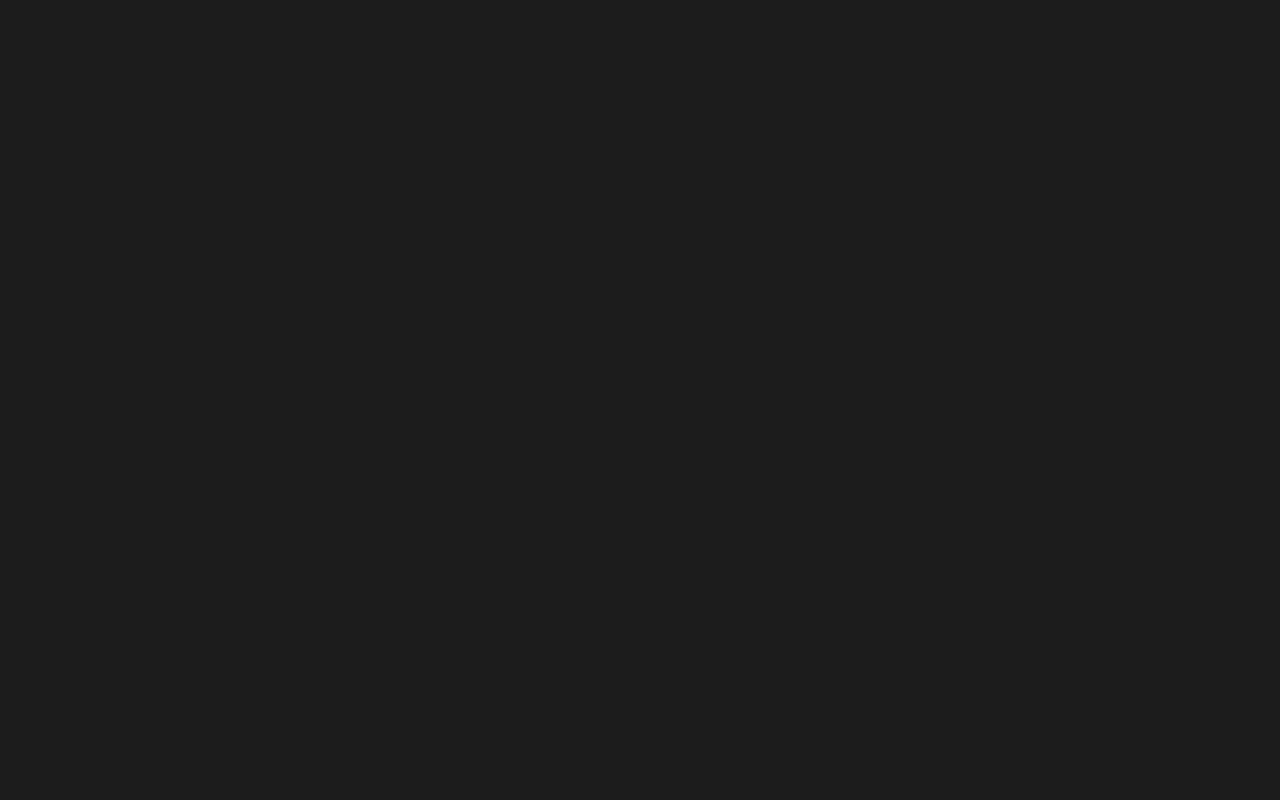
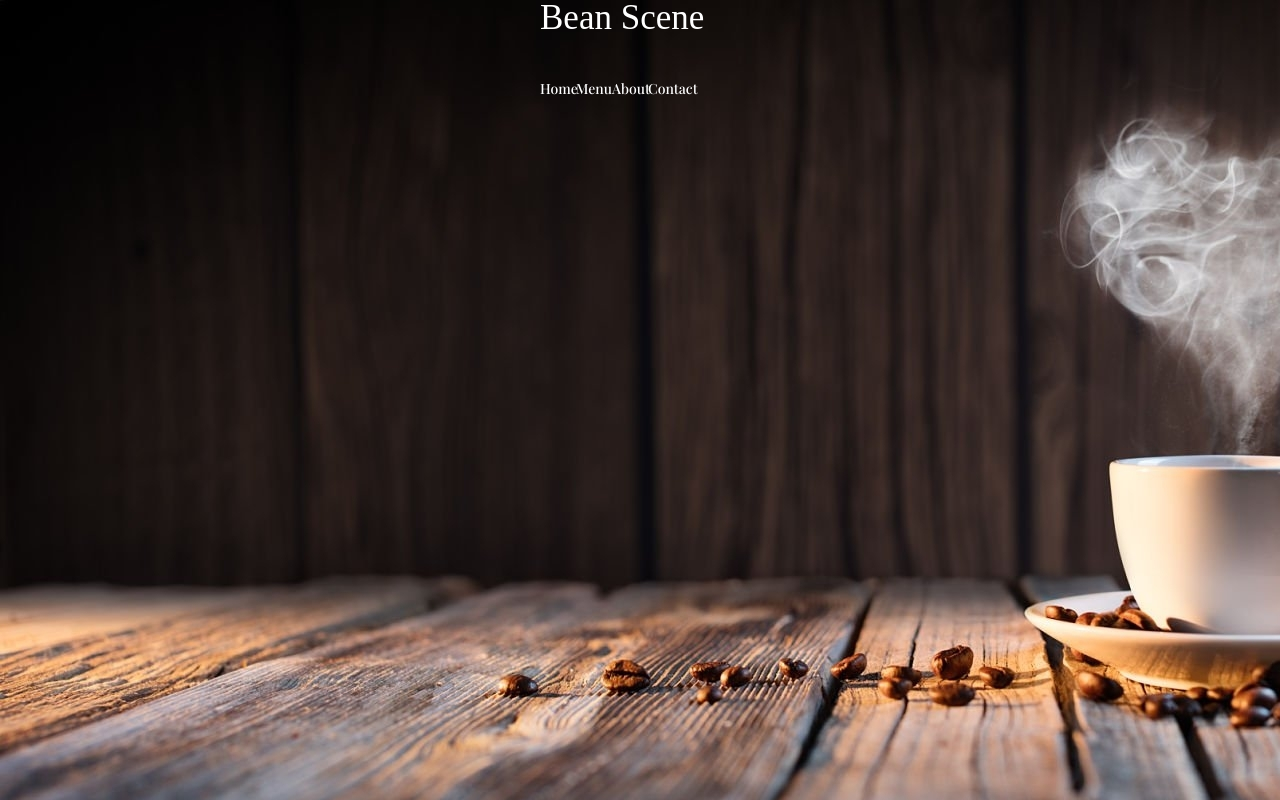
Before and after one commit to Zelchi/AWS_FS_ABR25_D01_COMPASS_Coffee-Shop, a website with bundled scripts: page index.html in a window 1280 px wide. Built offline with nearby package versions, Linux system fonts and the light colour scheme; a web font is replaced by a local one.

Commit message:
backup: attempt to make a componentization

```diff
--- a/index.html
+++ b/index.html
@@ -15,20 +15,10 @@
 		/>
 		<link rel="icon" href="/src/assets/Coffee.png" />
 		<link rel="stylesheet" href="/src/styles/index.css" />
+		<link rel="stylesheet" href="/src/styles/header.css" />
 		<title>Coffee Shop</title>
 	</head>
-
 	<body>
-		<header id="Header"></header>
-		<main>
-			<section id="Menu"></section>
-			<section id="Discover"></section>
-			<section id="Orders"></section>
-			<section id="Think"></section>
-			<section id="Slick"></section>
-			<section id="Subscribe"></section>
-			<footer id="Footer"></footer>
-		</main>
-		<script src="src/scripts/index.js"></script>
+		<script type="module" src="src/scripts/index.js"></script>
 	</body>
 </html>
--- /dev/null
+++ b/src/scripts/component.js
@@ -0,0 +1,19 @@
+export class Component {
+    constructor(tag = 'section', className = '') {
+        this.element = document.createElement(tag);
+        this.element.className = className;
+        document.body.appendChild(this.element);
+    }
+
+    createElement({ tag, className = '', content = '', src = '' }) {
+        const element = document.createElement(tag);
+        if (className) element.className = className;
+        if (content) element.innerHTML = content;
+        if (src) element.src = src;
+        return element;
+    }
+
+    appendChild(child) {
+        this.element.appendChild(child);
+    }
+}
--- /dev/null
+++ b/src/scripts/home.js
@@ -0,0 +1,45 @@
+import { Component } from './component.js';
+
+export class Home extends Component {
+    constructor() {
+        super('section', 'Home');
+    }
+
+    render() {
+        const container = this.createElement({
+            tag: 'div',
+            className: 'Home__Container',
+        });
+        this.appendChild(container);
+
+        const navBar = this.createElement({
+            tag: 'div',
+            className: 'Home__NavBar',
+        });
+        container.appendChild(navBar);
+
+        navBar.appendChild(
+            this.createElement({
+                tag: 'p',
+                className: 'Home__Logo',
+                content: 'Bean Scene',
+            })
+        );
+
+        const menuBar = this.createElement({
+            tag: 'div',
+            className: 'Home__MenuBar',
+        });
+        navBar.appendChild(menuBar);
+
+        ['Home', 'Menu', 'About', 'Contact'].forEach((text) => {
+            menuBar.appendChild(
+                this.createElement({
+                    tag: 'p',
+                    className: 'Home__Button',
+                    content: text,
+                })
+            );
+        });
+    }
+}
--- a/src/scripts/index.js
+++ b/src/scripts/index.js
@@ -0,0 +1,3 @@
+import { Home } from './home.js';
+
+new Home().render();
--- /dev/null
+++ b/src/styles/header.css
@@ -0,0 +1,53 @@
+.Home {
+    display: flex;
+    flex-direction: column;
+    align-items: center;
+    justify-content: start;
+    width: 100%;
+    height: 100%;
+    background: url(../assets/CoffeeBackground.jpg);
+}
+
+.Home__Container {
+    display: flex;
+    flex-direction: column;
+    align-items: center;
+    justify-content: start;
+    width: 100%;
+    height: 100%;
+}
+
+.Home__Logo {
+    user-select: none;
+    width: 200px;
+    height: 46px;
+    top: 21px;
+    left: 93px;
+    font-family: Clicker Script;
+    font-weight: 400px;
+    font-size: 35px;
+    line-height: 100%;
+    letter-spacing: 0%;
+    color: #ffffff;
+}
+
+.Home__MenuBar {
+    margin-top: 30px;
+    width: 30%;
+    height: 30px;
+    display: flex;
+    justify-content: space-between;
+    align-items: center;
+}
+
+.Home__Button {
+    width: 36px;
+    height: 19px;
+
+    font-family: Playfair Display;
+    font-weight: 500;
+    font-size: 14px;
+    line-height: 100%;
+    letter-spacing: 0%;
+    color: #ffffff;
+}
--- a/src/styles/index.css
+++ b/src/styles/index.css
@@ -13,6 +13,8 @@ body {
 	width: 100vw;
 	min-width: 100vw;
 	max-width: 100vw;
+	height: 100vh;
+	min-height: 100vh;
 
 	background-color: #1c1c1c;
 }
```
Also changed, not shown: README.MD, package.json (line endings or trailing spaces), src/assets/CoffeeBackground.jpg (added), src/assets/overlay.png (added).
